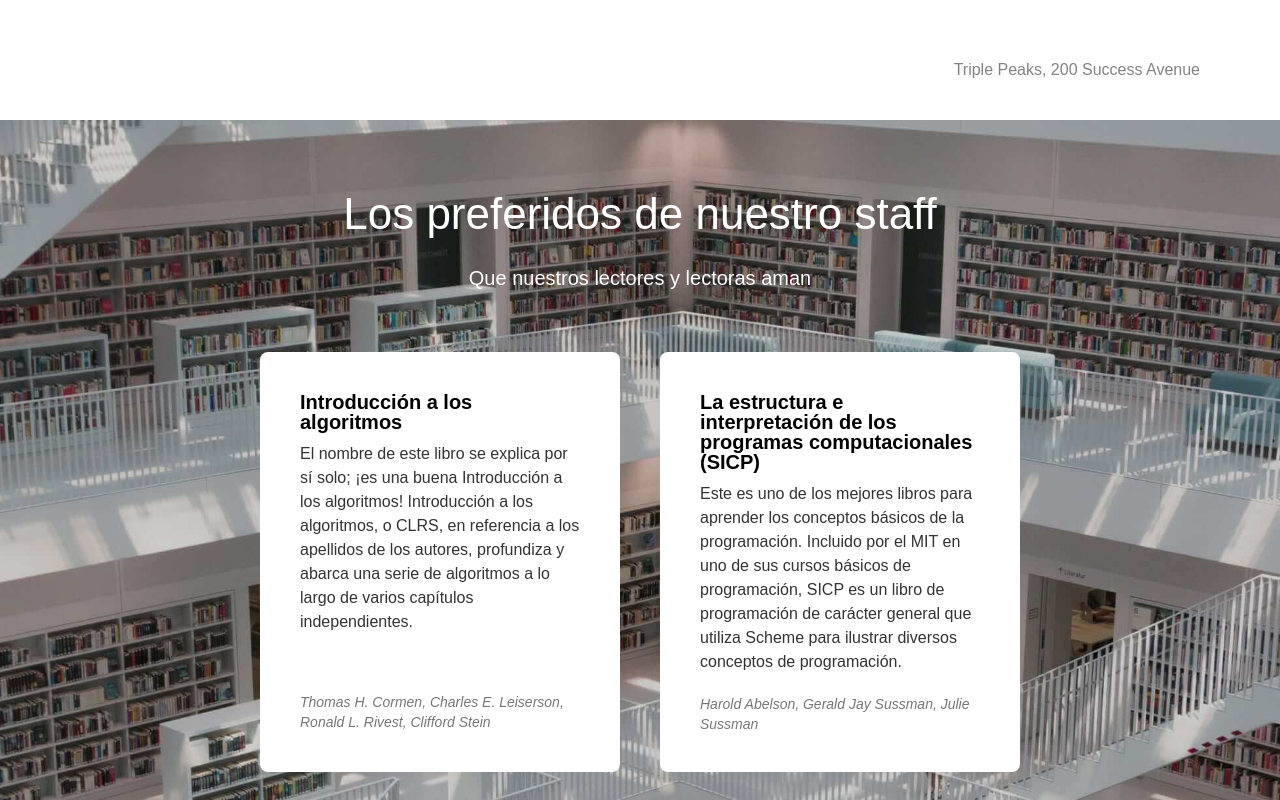
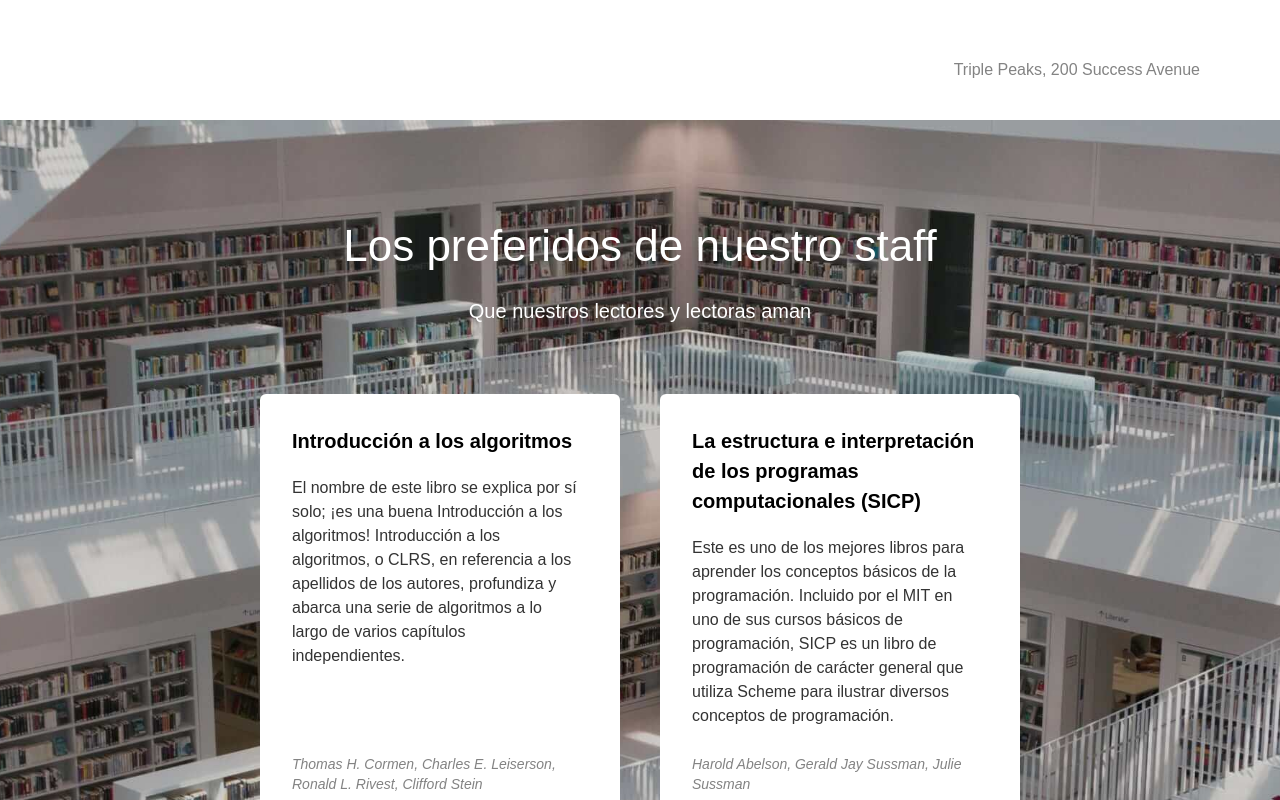
Before and after one commit to omar-mirez/web_project_library_es, a plain HTML site: page index.html in a window 1280 px wide. Shown: the part 680-1480 px from the top of the page. Drawn offline with Linux system fonts and the light colour scheme.

Commit message:
correccion de css

```diff
--- a/styles/style.css
+++ b/styles/style.css
@@ -56,15 +56,14 @@
   font-size: 62px;
   line-height: 76px;
   font-weight: 500;
-  margin: 0 0 32px 0;
+  margin: 128px 0 0;
 }
 
 .header__description {
   max-width: 515px;
   font-size: 20px;
   line-height: 30px;
-  margin-top: 0;
-  margin-bottom: 0;
+  margin: 32px 0 0;
 }
 
 .header__image {
@@ -91,20 +90,18 @@
 }
 
 .staff {
-  padding-top: 68px;
-  padding-bottom: 68px;
-  padding-left: 80px;
-  padding-right: 80px;
+  padding: 100px 100px 140px 100px;
   background-image: url(../images/staff_picks_background.jpg);
   background-size: cover;
   background-position: center;
   background-repeat: no-repeat;
+  box-sizing: border-box;
 }
 
 .staff__title {
   font-size: 44px;
   line-height: 52px;
-  font-weight: 500;
+  font-weight: 400;
   text-align: center;
   margin: 0 0 24px 0;
   color: #ffffff;
@@ -112,8 +109,8 @@
 
 .staff__subtitle {
   font-size: 20px;
-  line-height: 28px;
-  margin-bottom: 60px;
+  line-height: 30px;
+  margin: 0;
   text-align: center;
   color: #ffffff;
 }
@@ -123,8 +120,8 @@
   flex-wrap: wrap;
   justify-content: center;
   gap: 40px;
-  max-width: 920px;
-  margin: 0 auto;
+  max-width: 760px;
+  margin: 68px auto 0;
   list-style-type: none;
   padding-left: 0;
 }
@@ -132,8 +129,8 @@
 .card {
   width: 360px;
   height: 420px;
-  padding: 40px;
-  border-radius: 8px;
+  padding: 32px 40px 20px 32px;
+  border-radius: 6px;
   box-sizing: border-box;
   display: flex;
   flex-direction: column;
@@ -148,15 +145,16 @@
 
 .card__title {
   font-size: 20px;
-  margin: 0 0 10px;
+  margin: 0;
+  line-height: 30px;
+  font-weight: 700;
 }
 
 .card__text {
   font-size: 16px;
   line-height: 24px;
   color: #333;
-  margin-top: 0;
-  margin-bottom: 20px;
+  margin: 20px 0 0;
 }
 
 .card__footer {
@@ -166,6 +164,6 @@
   margin-right: 0;
   font-size: 14px;
   line-height: 20px;
-  color: #777777;
+  color: #838383;
   font-style: italic;
 }
```
